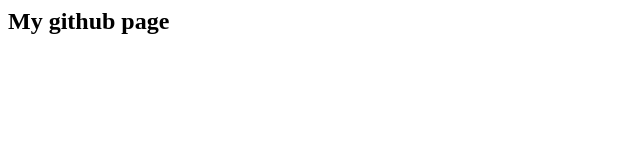
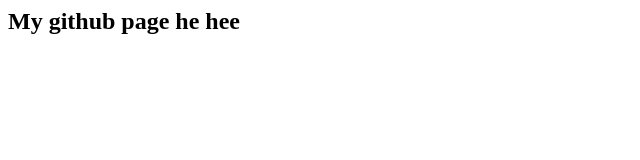
Before and after one commit to prabintp/prabintp, a plain HTML site: page index.html in a window 1280 px wide. Shown: the whole page, without its empty margins (0-640 px from the left). Drawn offline with Linux system fonts and the light colour scheme.

Commit message:
normal changes

```diff
--- a/index.html
+++ b/index.html
@@ -1 +1 @@
-<h2>My github page</h2>
+<h2>My github page he hee</h2>
```
